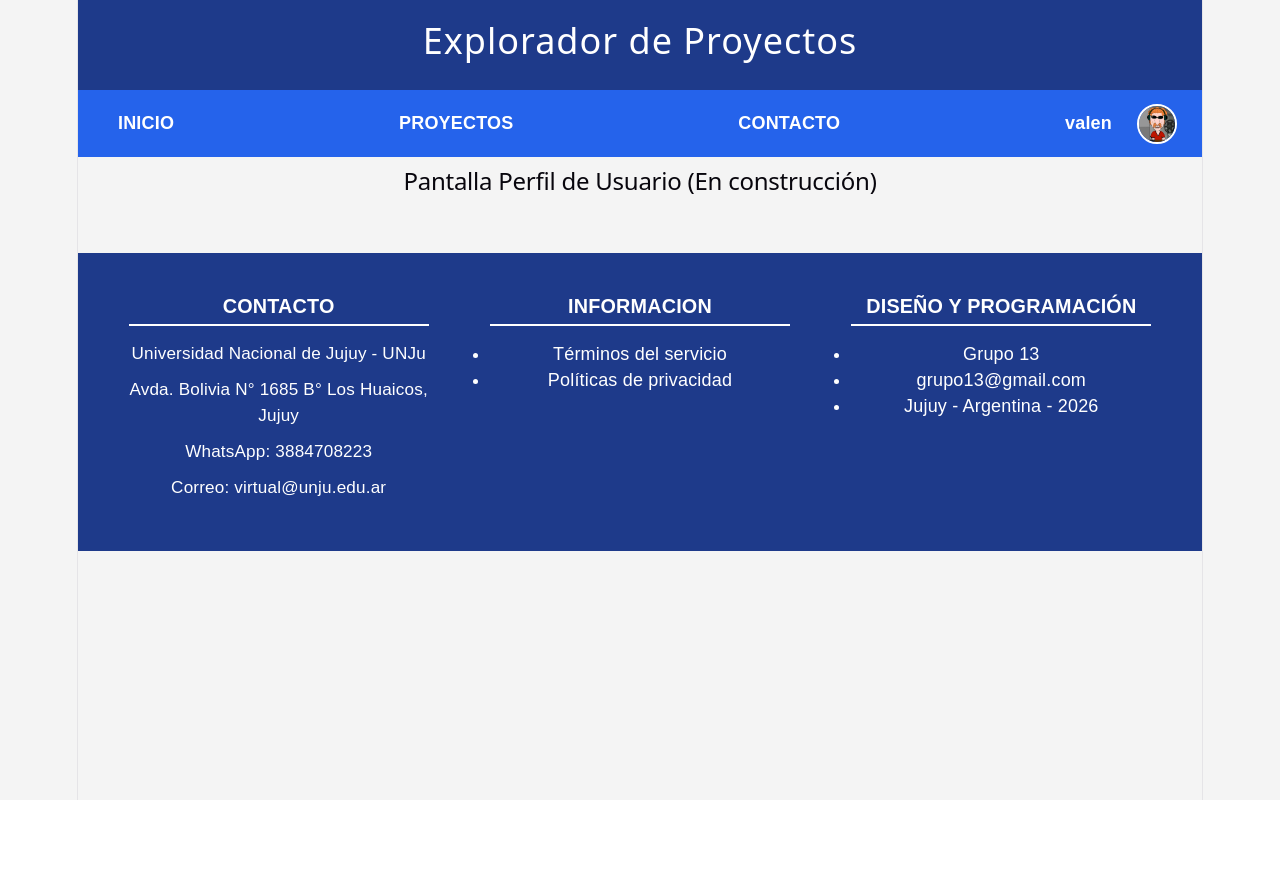
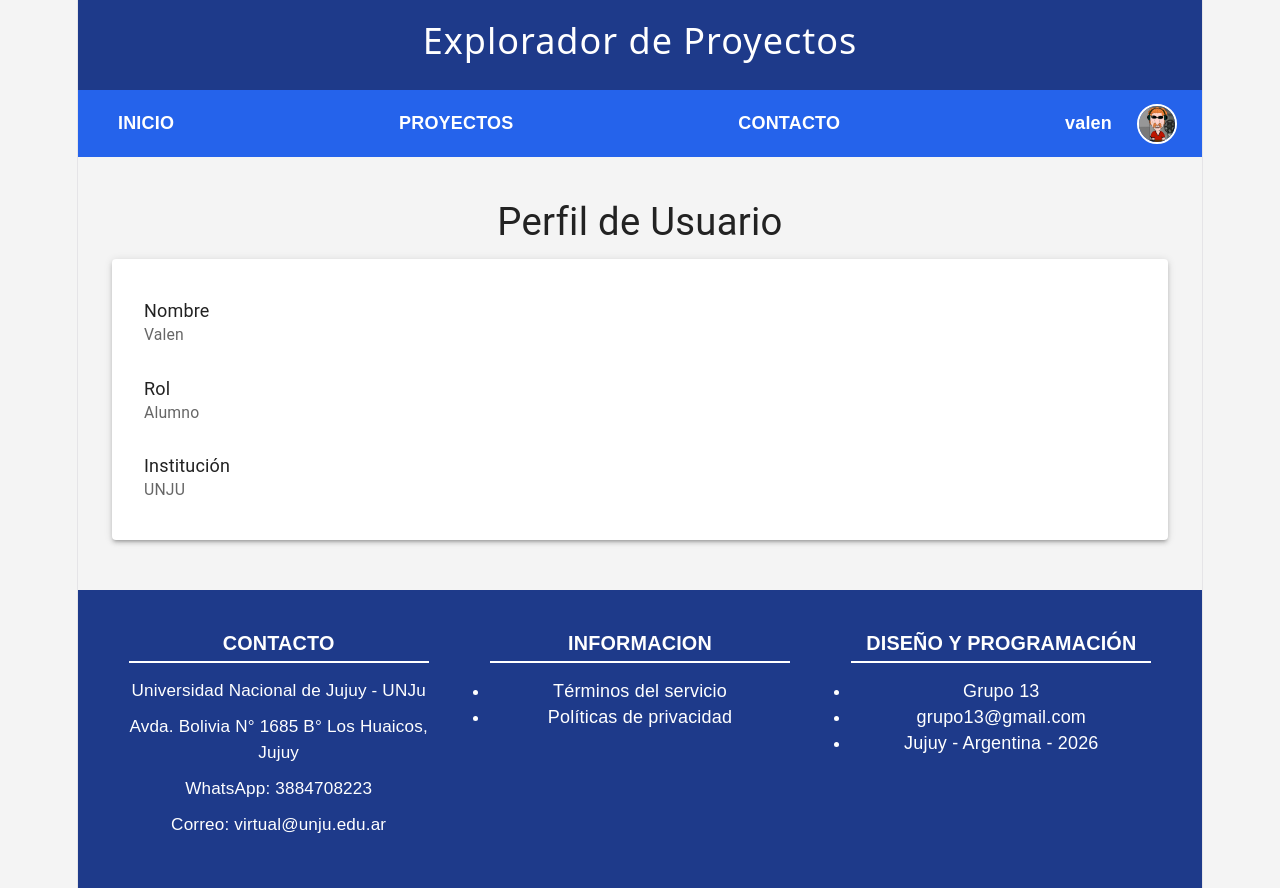
Before and after one commit to GonzG1811/PV_TP3_Grupo13, a React (Vite) app: page /perfil in a window 1280 px wide. Before the commit the page ends 800 px from the top, so only its background shows below. Built offline with nearby package versions, Linux system fonts and the light colour scheme; the HTML template or start-up script is replaced by a standard one.

Commit message:
Organizacion de vistas y estructura del proyecto

```diff
--- /dev/null
+++ b/src/views/Dashboard.jsx
@@ -0,0 +1,53 @@
+// src/views/Dashboard.jsx
+
+import {
+  Container,
+  Typography,
+  Card,
+  CardContent,
+  Grid
+} from "@mui/material";
+
+function Dashboard() {
+  return (
+    <Container sx={{ mt: 4 }}>
+      <Typography variant="h4" gutterBottom>
+        Dashboard
+      </Typography>
+
+      <Typography variant="body1" sx={{ mb: 3 }}>
+        Bienvenido al sistema de gestión de proyectos.
+      </Typography>
+
+      <Grid container spacing={2}>
+        <Grid item xs={12} md={6}>
+          <Card>
+            <CardContent>
+              <Typography variant="h6">
+                Total de proyectos
+              </Typography>
+              <Typography variant="h4">
+                12
+              </Typography>
+            </CardContent>
+          </Card>
+        </Grid>
+
+        <Grid item xs={12} md={6}>
+          <Card>
+            <CardContent>
+              <Typography variant="h6">
+                Proyectos en curso
+              </Typography>
+              <Typography variant="h4">
+                5
+              </Typography>
+            </CardContent>
+          </Card>
+        </Grid>
+      </Grid>
+    </Container>
+  );
+}
+
+export default Dashboard;
--- a/src/components/ListaProyectos.jsx
+++ b/src/views/ListaProyectos.jsx
@@ -1,9 +1,9 @@
 import React, { useState, useEffect, useRef } from 'react';
 import { obtenerProyectos, eliminarProyecto, buscarProyecto } from '../services/proyectoService';
-import FormularioProyecto from './FormularioProyecto';
-import ProyectoCard from './ProyectoCard';
+import FormularioProyecto from '../components/FormularioProyecto';
+import ProyectoCard from '../components/ProyectoCard';
 import DetalleProyecto from './DetalleProyecto';
-import RegistroActividad from './RegistroActividad';
+import RegistroActividad from '../components/RegistroActividad';
 
 const ListaProyectos = () => {
     const listaInicial = obtenerProyectos();
@@ -11,15 +11,17 @@ const ListaProyectos = () => {
     const [proyectosFiltrados, setProyectosFiltrados] = useState(listaInicial);
     const [proyectoSeleccionado, setProyectoSeleccionado] = useState(null);
     const [ultimaModificacion, setUltimaModificacion] = useState(null);
-    const primeraCarga = useRef(true);
+const primeraCarga = useRef(0);
+
 useEffect(() => {
 
-    if (primeraCarga.current) {
-        primeraCarga.current = false;
-    } else {
-        const fechaActual = new Date().toLocaleString('es-AR');
-        setUltimaModificacion(fechaActual);
+    if (primeraCarga.current < 1) {
+        primeraCarga.current++;
+        return;
     }
+
+    const fechaActual = new Date().toLocaleString('es-AR');
+    setUltimaModificacion(fechaActual);
 
 }, [proyectos]);
     const actualizarLista = () => {
--- /dev/null
+++ b/src/views/PerfilUsuario.jsx
@@ -0,0 +1,47 @@
+// src/views/PerfilUsuario.jsx
+
+import {
+  Container,
+  Typography,
+  Paper,
+  List,
+  ListItem,
+  ListItemText
+} from "@mui/material";
+
+function PerfilUsuario() {
+  return (
+    <Container sx={{ mt: 4 }}>
+      <Typography variant="h4" gutterBottom>
+        Perfil de Usuario
+      </Typography>
+
+      <Paper elevation={3} sx={{ p: 2 }}>
+        <List>
+          <ListItem>
+            <ListItemText
+              primary="Nombre"
+              secondary="Valen"
+            />
+          </ListItem>
+
+          <ListItem>
+            <ListItemText
+              primary="Rol"
+              secondary="Alumno"
+            />
+          </ListItem>
+
+          <ListItem>
+            <ListItemText
+              primary="Institución"
+              secondary="UNJU"
+            />
+          </ListItem>
+        </List>
+      </Paper>
+    </Container>
+  );
+}
+
+export default PerfilUsuario;
```
Also changed, not shown: src/App.jsx (+4 -5 lines), src/views/DetalleProyecto.jsx (renamed from src/components/DetalleProyecto.jsx).
